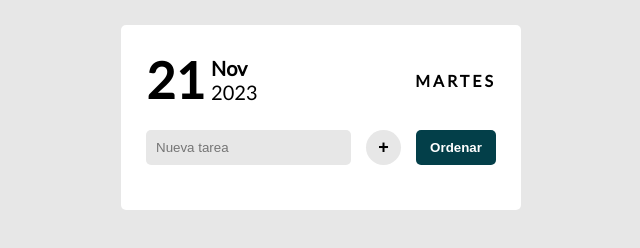
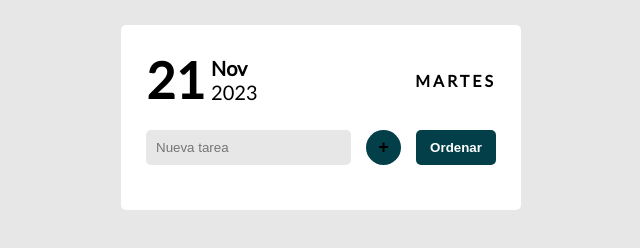
Before and after one commit to nicolasjitorres/lista_tareas, a website: page index.html in a window 1280 px wide. Shown: the whole page, without its empty margins (319-959 px from the left). Drawn offline with Linux system fonts and the light colour scheme.

Commit message:
Update styles.css

```diff
--- a/styles.css
+++ b/styles.css
@@ -89,7 +89,7 @@ input:focus {
   height: 35px;
   border-radius: 50%;
   font-size: 18px;
-  background-color: var(--disabled);
+  background-color: var(--secondary);
 }
 
 .orderButton {
```
